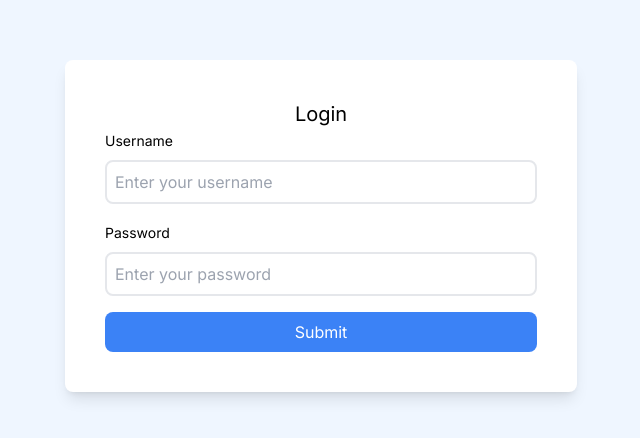
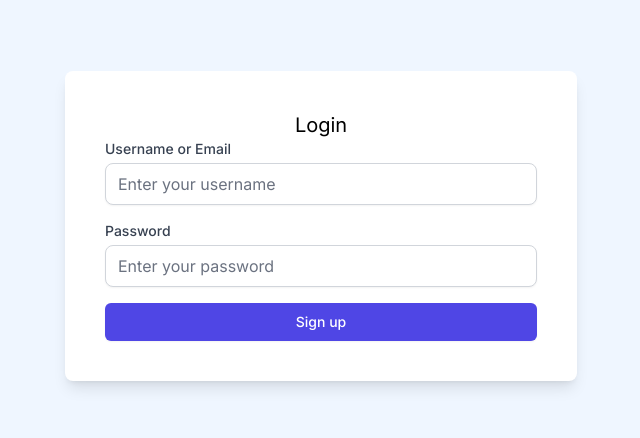
Before and after one commit to ibnshayed/nextjs-admin-panel-starter, a Next.js app: page /login in a window 1280 px wide. Shown: the part 174-612 px from the top of the page, without its empty margins (319-959 px from the left). Built offline with nearby package versions, Linux system fonts and the light colour scheme.

Commit message:
login form updated

```diff
--- a/package.json
+++ b/package.json
@@ -10,7 +10,9 @@
   },
   "dependencies": {
     "@heroicons/react": "^2.1.1",
+    "@hookform/error-message": "^2.0.1",
     "@reduxjs/toolkit": "^2.1.0",
+    "@tailwindcss/forms": "^0.5.7",
     "next": "14.1.0",
     "react": "^18",
     "react-dom": "^18",
--- a/src/app/globals.css
+++ b/src/app/globals.css
@@ -7,3 +7,27 @@
 		@apply border-2 border-blue-500 p-2 rounded-md
 	}
 } */
+
+@layer base {
+  [type="text"],
+  [type="email"],
+  [type="url"],
+  [type="password"],
+  [type="number"],
+  [type="date"],
+  [type="datetime-local"],
+  [type="month"],
+  [type="search"],
+  [type="tel"],
+  [type="time"],
+  [type="week"],
+  [multiple],
+  textarea,
+  select {
+    @apply w-full border-gray-300 rounded-lg shadow-sm focus:border-indigo-500 focus:ring-indigo-500;
+  }
+  [type="checkbox"],
+  [type="radio"] {
+    @apply border-gray-300 rounded text-indigo-600 focus:ring-indigo-500;
+  }
+}
--- a/src/components/forms/LoginForm.tsx
+++ b/src/components/forms/LoginForm.tsx
@@ -1,5 +1,6 @@
 "use client";
 import { SubmitHandler, useForm } from "react-hook-form";
+import TextInput from "./TextInput";
 
 type Inputs = {
   username: string;
@@ -13,7 +14,7 @@ export default function LoginForm() {
     watch,
     formState: { errors },
   } = useForm<Inputs>();
-  const onSubmit: SubmitHandler<Inputs> = (data) => console.log(data);
+  const onSubmit: SubmitHandler<Inputs> = (data) => console.log(data, errors);
 
   // console.log(watch("username")); // watch input value by passing the name of it
 
@@ -21,36 +22,36 @@ export default function LoginForm() {
     /* "handleSubmit" will validate your inputs before invoking "onSubmit" */
     <form onSubmit={handleSubmit(onSubmit)} className="space-y-4">
       {/* register your input into the hook by invoking the "register" function */}
-      <div className="space-y-2">
-        <label className="text-sm">Username</label>
-        <input
-          // defaultValue="test"
-          {...register("username")}
-          placeholder="Enter your username"
-          className="block w-full bg-transparent p-2 border-2 focus:border-blue-500 rounded-lg outline-none"
-        />
-      </div>
+      <TextInput
+        {...register("username", {
+					maxLength: {
+						value: 8,
+						message: "username length should not be greater then 8"
+					},
+        })}
+        label="Username or Email"
+        placeholder="Enter your username"
+        type="text"
+        errors={errors}
+      />
 
       {/* include validation with required or other standard HTML validation rules */}
-      <div className="space-y-2">
-        <label className="text-sm">Password</label>
-        <input
-          {...register("password", { required: true })}
-          placeholder="Enter your password"
-          type="password"
-          className="block w-full p-2 border-2 focus:border-blue-500 rounded-lg outline-none"
-        />
-        {errors.password && (
-          <small className="text-red-500">This field is required</small>
-        )}
-        {/* errors will return when field validation fails  */}
-      </div>
+      <TextInput
+        {...register("password", { required: "This field is required" })}
+        label="Password"
+        type="password"
+        placeholder="Enter your password"
+        errors={errors}
+      />
+      {/* errors will return when field validation fails  */}
 
       <div>
-        <input
+        <button
           type="submit"
-          className="block w-full bg-blue-500 text-center text-white rounded-lg py-2 cursor-pointer"
-        />
+          className="w-full flex justify-center py-2 px-4 border border-transparent rounded-md shadow-sm text-sm font-medium text-white bg-indigo-600 hover:bg-indigo-700 focus:outline-none focus:ring-2 focus:ring-offset-2 focus:ring-indigo-500"
+        >
+          Sign up
+        </button>
       </div>
     </form>
   );
--- /dev/null
+++ b/src/components/forms/TextInput.tsx
@@ -0,0 +1,34 @@
+import { ErrorMessage } from "@hookform/error-message";
+import { forwardRef } from "react";
+
+const Input = (
+  { label, error, errors, onChange, onBlur, name, ...otherProps }: any,
+  ref: any
+) => {
+  console.log("🚀 ~ error:", error);
+  return (
+    <div className="space-y-1">
+      <label className="block text-sm font-medium text-gray-700">{label}</label>
+      <input
+        name={name}
+        ref={ref}
+        onChange={onChange}
+        onBlur={onBlur}
+        {...otherProps}
+      />
+      <ErrorMessage
+        errors={errors}
+        name={name}
+        render={({ message }) => (
+          <small className="block text-sm font-medium text-red-700">
+            {message}
+          </small>
+        )}
+      />
+    </div>
+  );
+};
+
+const TextInput = forwardRef(Input);
+
+export default TextInput;
--- a/tailwind.config.ts
+++ b/tailwind.config.ts
@@ -15,6 +15,6 @@ const config: Config = {
       },
     },
   },
-  plugins: [],
+  plugins: [require("@tailwindcss/forms")],
 };
 export default config;
```
Also changed, not shown: 1 other file (tests, documents, lock files or other folders).
